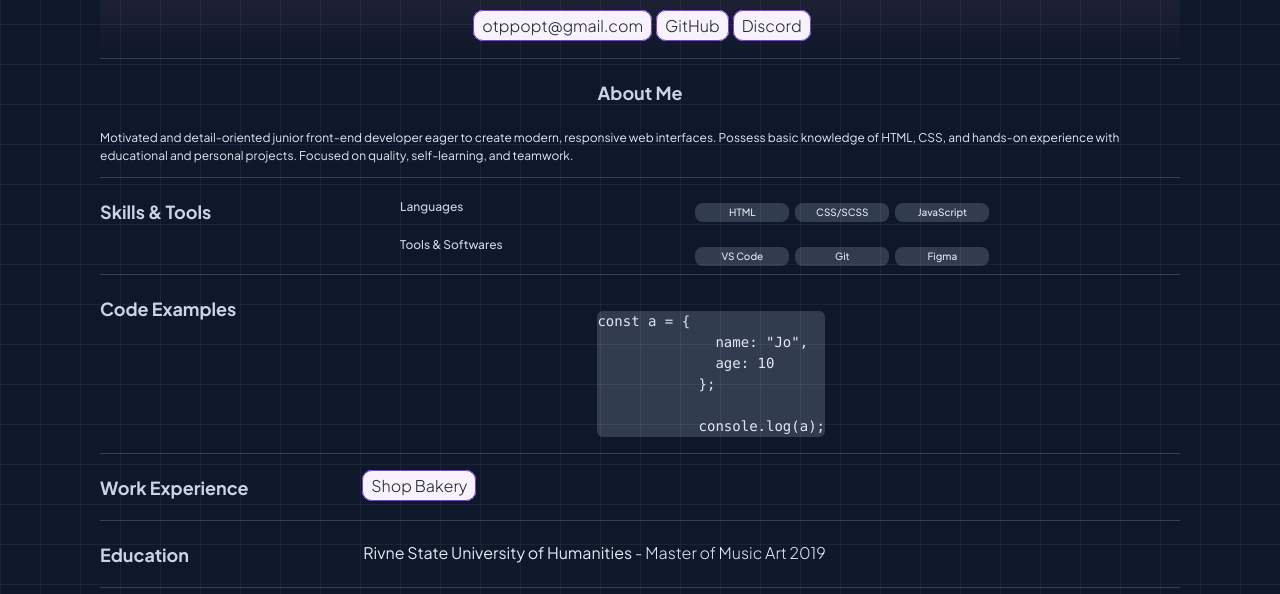
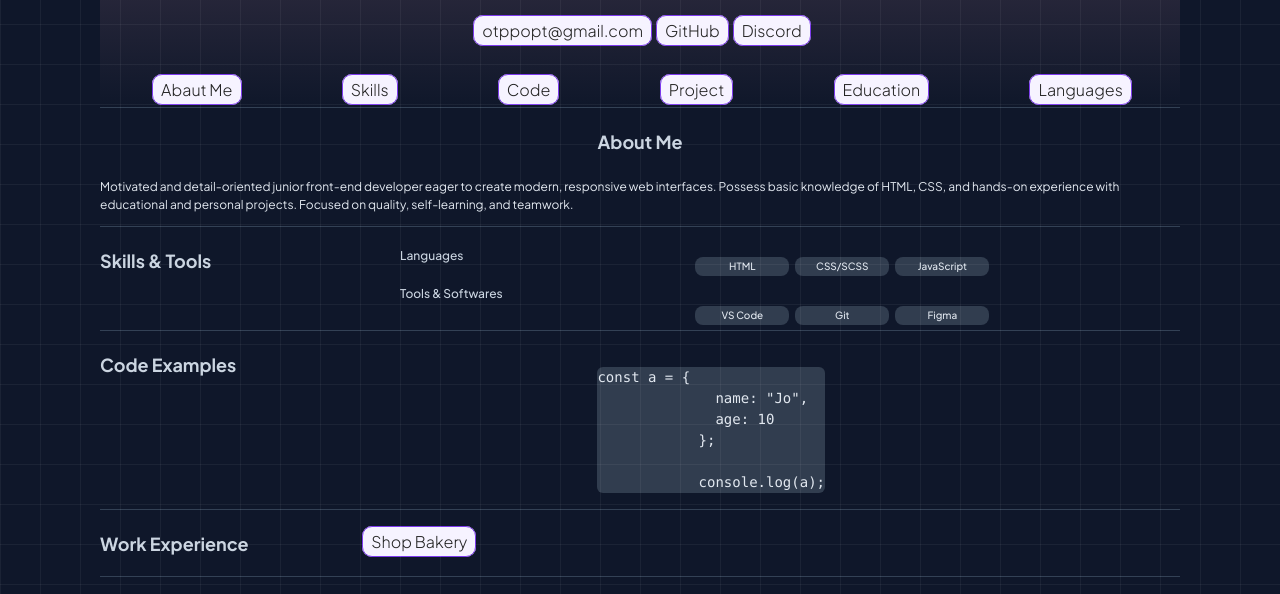
Before and after one commit to OtpPopt/rsschool-cv, a plain HTML site: page index.html in a window 1280 px wide. Shown: the part 176-770 px from the top of the page. Drawn offline with Linux system fonts and the light colour scheme.

Commit message:
fix: fix header

```diff
--- a/css/style.css
+++ b/css/style.css
@@ -5,18 +5,16 @@ body {
     line-height: 1.5;
     display: flex;
     flex-direction: column;
-    margin: 0 100px;
+    margin: 0 auto;
+    padding: 0 100px;
     max-width: 1920px;
-    max-height: 1080px;
-
     color: #e2e8f0;
     background-color: #0f172a;
-
 }
 
 ul {
     display: flex;
-    margin: 0;
+    margin: 5px 0;
     padding: 0;
     list-style-type: none;
 }
@@ -117,6 +115,7 @@ p {
     align-items: center;
     justify-content: center;
     position: relative;
+    flex-wrap: wrap;
     z-index: 2;
 }
 
@@ -135,8 +134,6 @@ p {
 
 }
 
-
-
 .nav {
     display: flex;
     flex-direction: column;
@@ -144,6 +141,11 @@ p {
     margin-bottom: 20px;
 }
 
+.navigations {
+    display: flex;
+    justify-content: space-around;
+    flex-wrap: wrap;
+}
 
 .main {
     display: flex;
--- a/index.html
+++ b/index.html
@@ -32,9 +32,29 @@
                 </li>
             </ul>
         </nav>
+        <nav class="navigations">
+            <ul>
+                <li><a href="#abaut-me">Abaut Me</a></li>
+            </ul>
+            <ul>
+                <li><a href="#skills">Skills</a></li>
+            </ul>
+            <ul>
+                <li><a href="#code-examples">Code</a></li>
+            </ul>
+            <ul>
+                <li><a href="#work-expiriance">Project</a></li>
+            </ul>
+            <ul>
+                <li><a href="#education">Education</a></li>
+            </ul>
+            <ul>
+                <li><a href="#lang">Languages</a></li>
+            </ul>
+        </nav>
     </header>
     <main class="main">
-        <section class="abaut_me">
+        <section id="abaut-me" class="abaut_me">
             <h2>About Me</h2>
             <p>
                 Motivated and detail-oriented junior front-end developer eager to create modern, responsive web
@@ -46,7 +66,7 @@
                 self-learning, and teamwork.
             </p>
         </section>
-        <section class="section">
+        <section id="skills" class="section">
             <div class="section-title">
                 <h2>Skills & Tools</h2>
             </div>
@@ -67,7 +87,7 @@
                 </ul>
             </div>
         </section>
-        <section class="section">
+        <section id="code-examples" class="section">
             <div class="section-title">
                 <h2>Code Examples</h2>
             </div>
@@ -78,21 +98,21 @@
 
             console.log(a);</code></pre>
         </section>
-        <section class="section">
+        <section id="work-expiriance" class="section">
             <div class="section-title">
                 <h2>Work Experience</h2>
             </div>
             <div class="work-tag"><a href="https://github.com/OtpPopt/GeniusTest.git" target="_blank">Shop Bakery</a>
             </div>
         </section>
-        <section class="section">
+        <section id="education" class="section">
             <div class="section-title">
                 <h2>Education</h2>
             </div>
             <div class="aducation-tag"><strong>Rivne State University of Humanities</strong> - Master of Music Art 2019
             </div>
         </section>
-        <section class="section">
+        <section id="lang" class="section">
             <div class="section-title ">
                 <h2>Languages</h2>
             </div>
@@ -107,7 +127,8 @@
         </section>
     </main>
     <footer>
-        <a class="logo-link" href="https://rs.school/courses/javascript-ru" target="_blank"> <img src="./img/rs-school-logo.svg" alt="RS School Logo" class="logo"></a>
+        <a class="logo-link" href="https://rs.school/courses/javascript-ru" target="_blank"> <img
+                src="./img/rs-school-logo.svg" alt="RS School Logo" class="logo"></a>
         <div>
             <ul>
                 <li><a href="https://github.com/OtpPopt" target="_blank" class="link">/OtpPopt</a>
```
